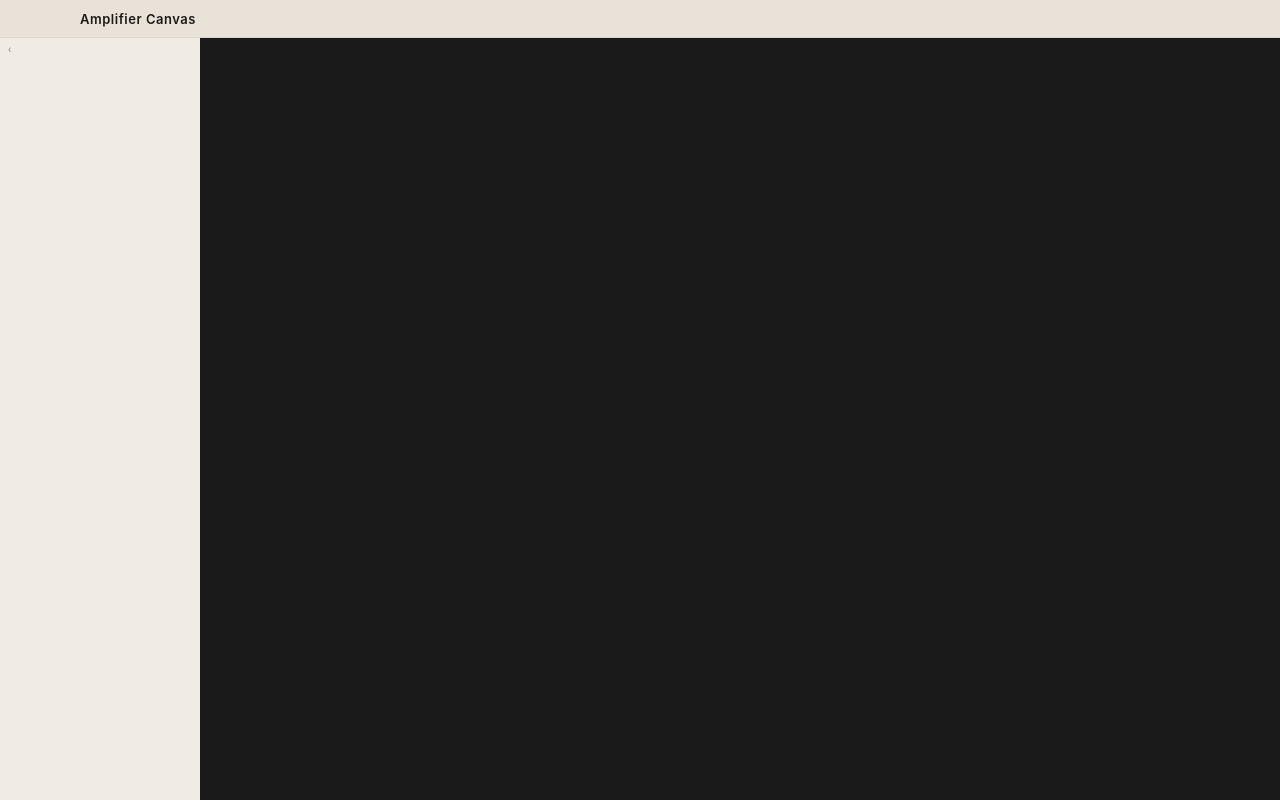
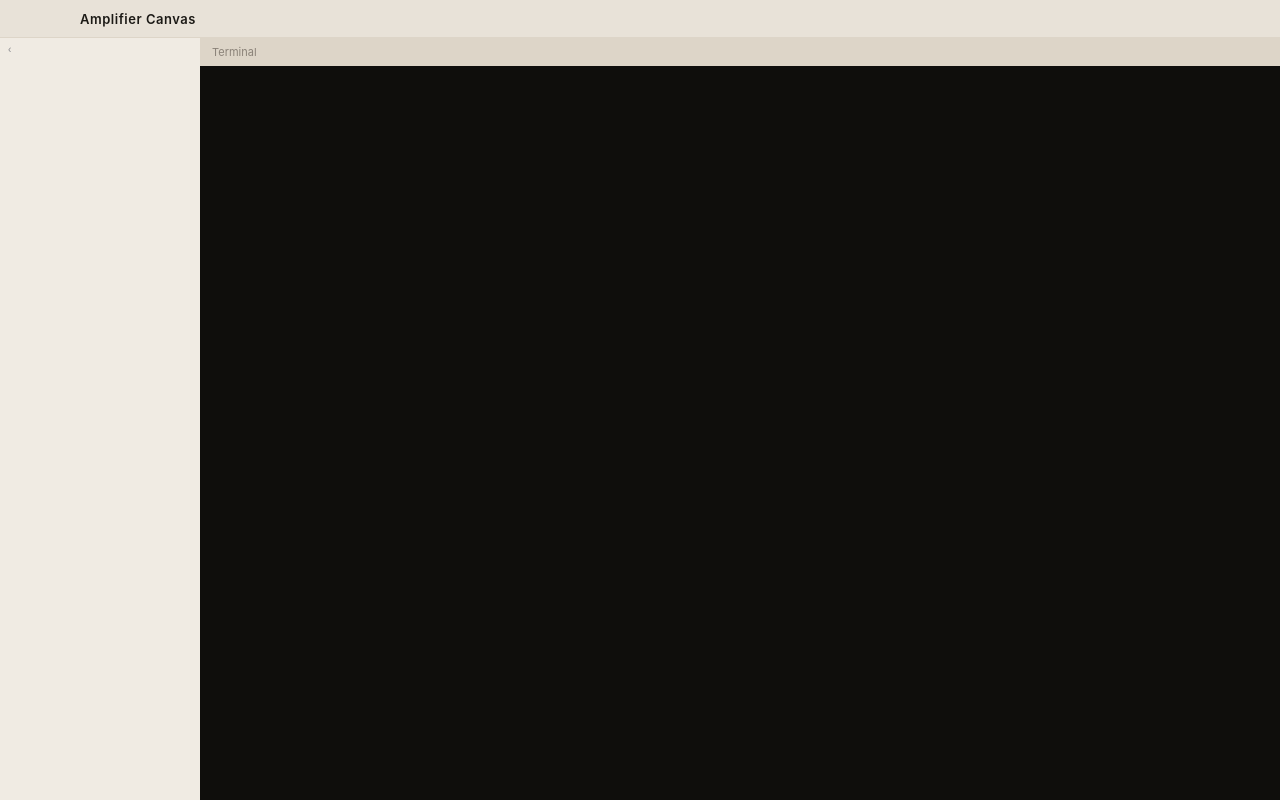
Before and after one commit to cpark4x/amplifier-canvas, a React (Vite) app in the folder src/renderer/: page / in a window 1280 px wide. Built offline with nearby package versions, Linux system fonts and the light colour scheme.

Commit message:
style(terminal): warm near-black theme with amber cursor + pane title bar

```diff
--- a/src/renderer/src/App.tsx
+++ b/src/renderer/src/App.tsx
@@ -68,6 +68,24 @@ function App(): React.ReactElement {
           flexDirection: 'column' as const,
           overflow: 'hidden',
         }}>
+          {/* Pane title bar above terminal */}
+          <div
+            data-testid="pane-title"
+            style={{
+              height: 28,
+              minHeight: 28,
+              backgroundColor: 'var(--bg-pane-title)',
+              display: 'flex',
+              alignItems: 'center',
+              paddingLeft: 12,
+              paddingRight: 12,
+              fontSize: '11px',
+              color: 'var(--text-muted)',
+              flexShrink: 0,
+            }}
+          >
+            Terminal
+          </div>
           <TerminalComponent />
         </div>
         {selectedSessionId && <Viewer />}
--- a/src/renderer/src/components/Terminal.tsx
+++ b/src/renderer/src/components/Terminal.tsx
@@ -13,12 +13,15 @@ function TerminalComponent(): React.ReactElement {
 
     const xterm = new XTerm({
       cursorBlink: true,
-      fontSize: 14,
-      fontFamily: 'Menlo, Monaco, "Courier New", monospace',
+      fontSize: 13,
+      fontFamily: "'SFMono-Regular', Menlo, Consolas, monospace",
+      lineHeight: 1.65,
       theme: {
-        background: '#1a1a1a',
-        foreground: '#e0e0e0',
-        cursor: '#e0e0e0',
+        background: '#0F0E0C',
+        foreground: '#C8C4BC',
+        cursor: '#F59E0B',
+        cursorAccent: '#0F0E0C',
+        selectionBackground: 'rgba(245, 158, 11, 0.25)',
       },
       allowProposedApi: true,
     })
```
Also changed, not shown: 1 other file (tests, documents, lock files or other folders).
